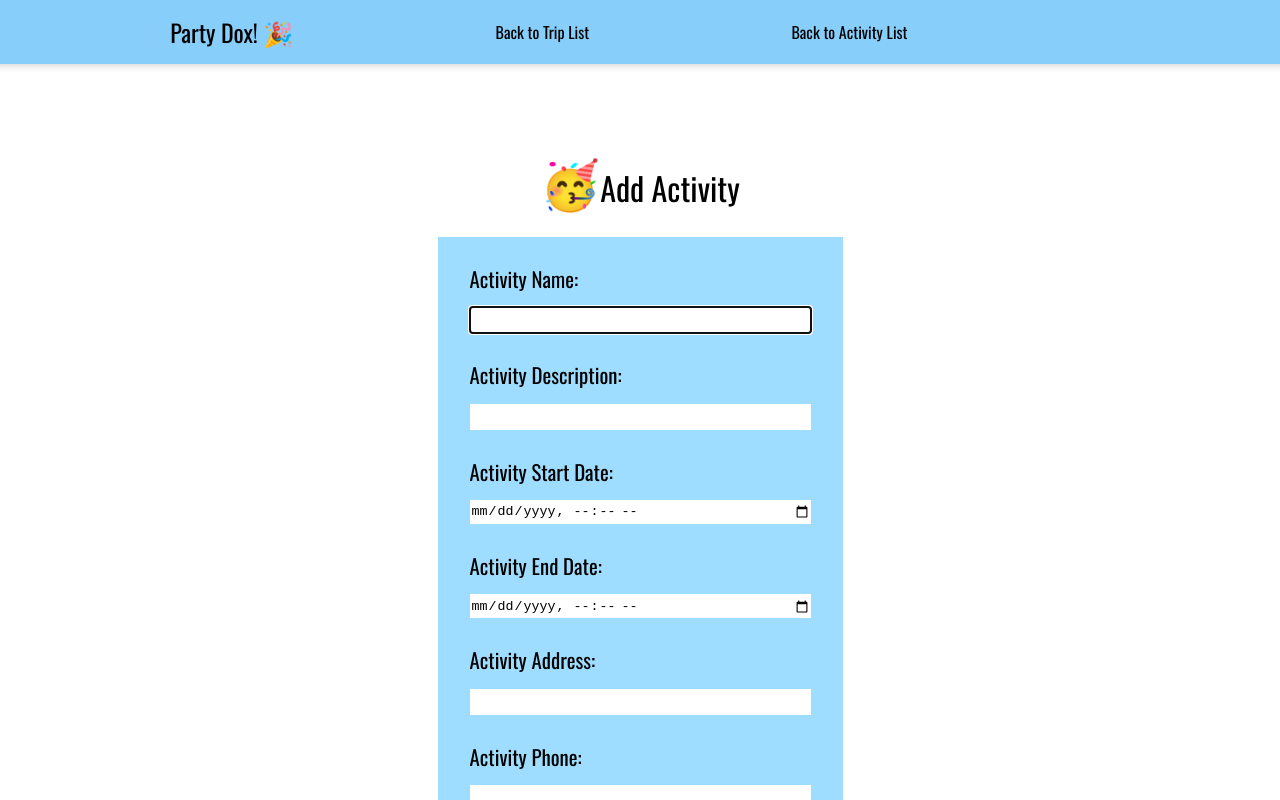
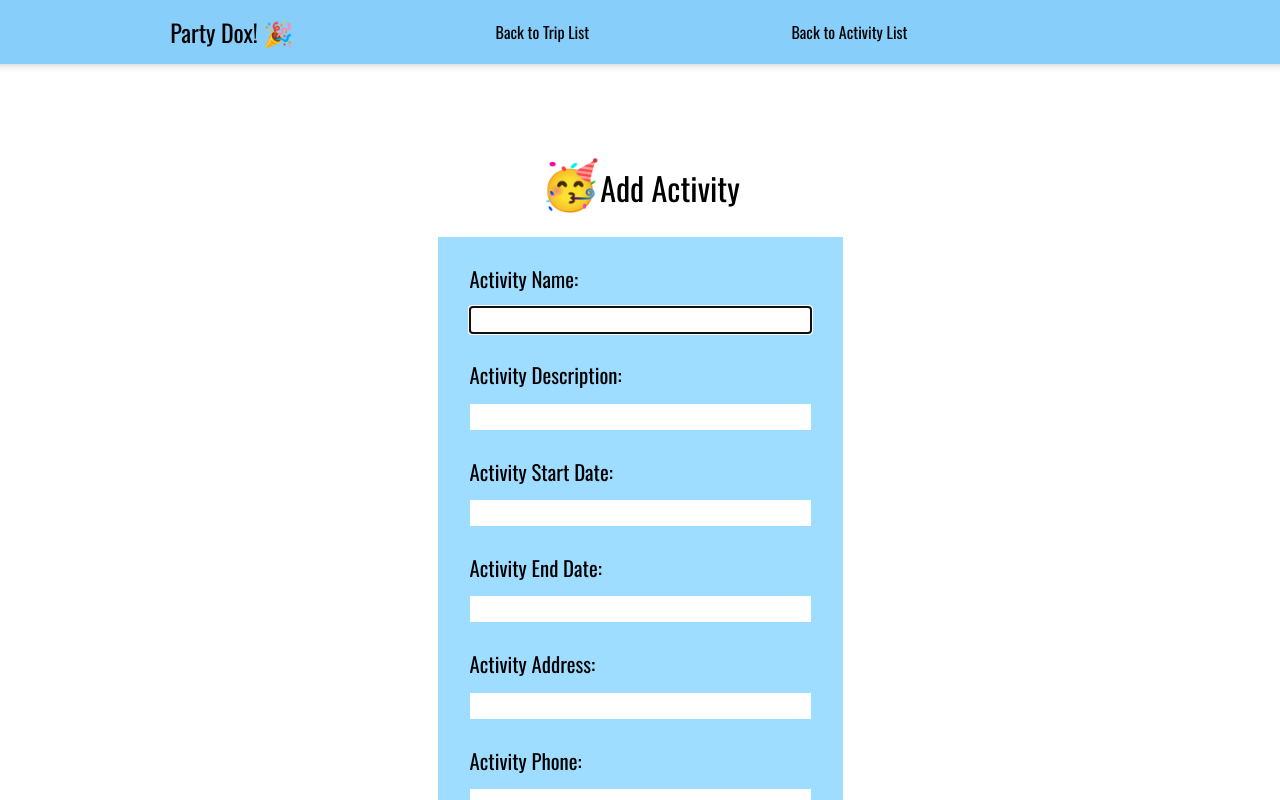
Before and after one commit to cjogles/partydox-react-front-end, a React (Create React App) app: page /addActivity in a window 1280 px wide. Shown: the top 800 px of the page. Built offline with nearby package versions, Linux system fonts and the light colour scheme; no server answers; sample sign-in values are in the browser's storage.

Commit message:
updated date times

```diff
--- a/src/components/activities/AddActivity.js
+++ b/src/components/activities/AddActivity.js
@@ -33,9 +33,9 @@ function AddActivity(props) {
             <label htmlFor="activity_description">Activity Description:</label>
             <input name="activity_description" ref={register} />
             <label htmlFor="activity_start_date">Activity Start Date:</label>
-            <input type="datetime-local" name="activity_start_date" ref={register} />
+            <input name="activity_start_date" ref={register} />
             <label htmlFor="activity_end_date">Activity End Date:</label>
-            <input type="datetime-local" name="activity_end_date" ref={register} />
+            <input name="activity_end_date" ref={register} />
             <label htmlFor="activity_address">Activity Address:</label>
             <input name="activity_address" ref={register} />
             <label htmlFor="activity_phone">Activity Phone:</label>
--- a/src/components/activities/UpdateActivity.js
+++ b/src/components/activities/UpdateActivity.js
@@ -54,11 +54,11 @@ function UpdateActivity(props) {
             <label htmlFor="activity_description">Activity Description:</label>
             <input name="activity_description" ref={register}></input>
             <label htmlFor="activity_start_date">Start Date:</label>
-            <input type="datetime-local" name="activity_start_date" ref={register}></input>
+            <input name="activity_start_date" ref={register}></input>
             <label htmlFor="activity_end_date">
               End Date:
             </label>
-            <input type="datetime-local" name="activity_end_date" ref={register}></input>
+            <input name="activity_end_date" ref={register}></input>
             <label htmlFor="activity_address">Activity Address:</label>
             <input name="activity_address" ref={register}></input>
             <label htmlFor="activity_phone">Activity Phone:</label>
--- a/src/components/flights/AddFlight.js
+++ b/src/components/flights/AddFlight.js
@@ -29,7 +29,7 @@ function AddFlight(props) {
 
           <form onSubmit={handleSubmit(onSubmit)}>
             <label htmlFor="departure_date">Departure Date:</label>
-            <input type="datetime-local" name="departure_date" autoFocus={true} ref={register({ required: true })} />
+            <input name="departure_date" autoFocus={true} ref={register({ required: true })} />
             <label htmlFor="departure_airport_name">Departure Airport Name:</label>
             <input name="departure_airport_name" ref={register} />
             <label htmlFor="departure_airport_address">Departure Airport Address:</label>
@@ -47,7 +47,7 @@ function AddFlight(props) {
             <label htmlFor="departure_flight_notes">Departure Airport Notes:</label>
             <textarea rows="4" cols="40" name="departure_flight_notes" ref={register} />
             <label htmlFor="arrival_date">Arrival Date:</label>
-            <input type="datetime-local" name="arrival_date" ref={register} />
+            <input name="arrival_date" ref={register} />
             <label htmlFor="arrival_airport_name">Arrival Airport Name:</label>
             <input name="arrival_airport_name" ref={register} />
             <label htmlFor="arrival_airport_address">Arrival Airport Address:</label>
--- a/src/components/flights/UpdateFlight.js
+++ b/src/components/flights/UpdateFlight.js
@@ -62,7 +62,7 @@ function UpdateFlight(props) {
 
           <form onSubmit={handleSubmit(onSubmit)}>
           <label htmlFor="departure_date">Departure Date:</label>
-            <input type="datetime-local" name="departure_date" autoFocus={true} ref={register({ required: true })} />
+            <input name="departure_date" autoFocus={true} ref={register({ required: true })} />
             <label htmlFor="departure_airport_name">Departure Airport Name:</label>
             <input name="departure_airport_name" ref={register} />
             <label htmlFor="departure_airport_address">Departure Airport Address:</label>
@@ -80,7 +80,7 @@ function UpdateFlight(props) {
             <label htmlFor="departure_flight_notes">Departure Airport Notes:</label>
             <textarea rows="4" cols="40" name="departure_flight_notes" ref={register} />
             <label htmlFor="arrival_date">Arrival Date:</label>
-            <input type="datetime-local" name="arrival_date" autoFocus={true} ref={register} />
+            <input name="arrival_date" autoFocus={true} ref={register} />
             <label htmlFor="arrival_airport_name">Arrival Airport Name:</label>
             <input name="arrival_airport_name" ref={register} />
             <label htmlFor="arrival_airport_address">Arrival Airport Address:</label>
--- a/src/components/trips/UpdateTrip.js
+++ b/src/components/trips/UpdateTrip.js
@@ -67,9 +67,9 @@ function UpdateTrip(props) {
             <label htmlFor="trip_car">Trip Car:</label>
             <input name="trip_car" ref={register}></input>
             <label htmlFor="trip_start_date">Trip Start Date:</label>
-            <input type="datetime-local" name="trip_start_date" ref={register}></input>
+            <input name="trip_start_date" ref={register}></input>
             <label htmlFor="trip_end_date">Trip End Date:</label>
-            <input type="datetime-local" name="trip_end_date" ref={register}></input>
+            <input name="trip_end_date" ref={register}></input>
             <label htmlFor="trip_notes">Trip Notes:</label>
             <textarea
               rows="4"
```
